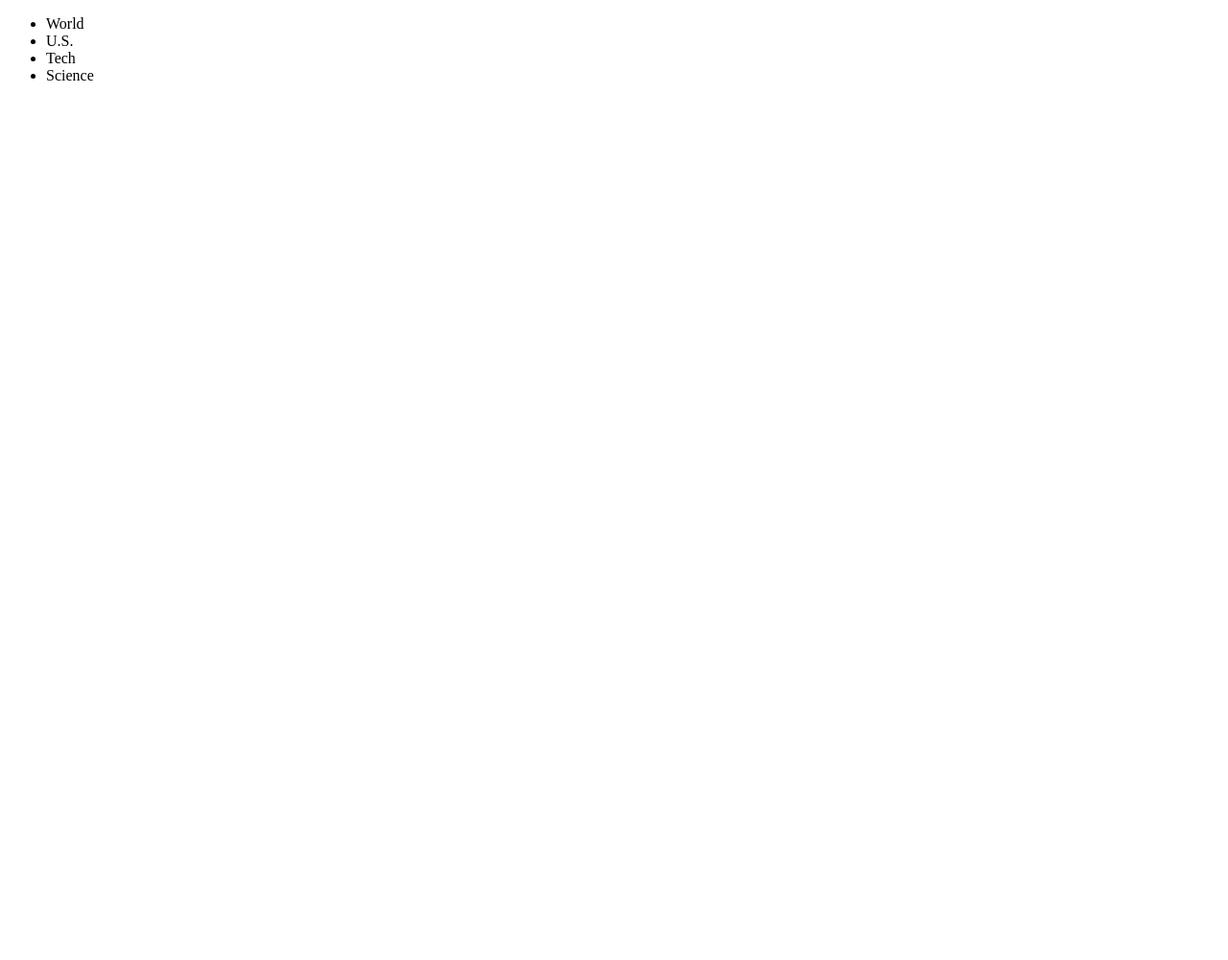
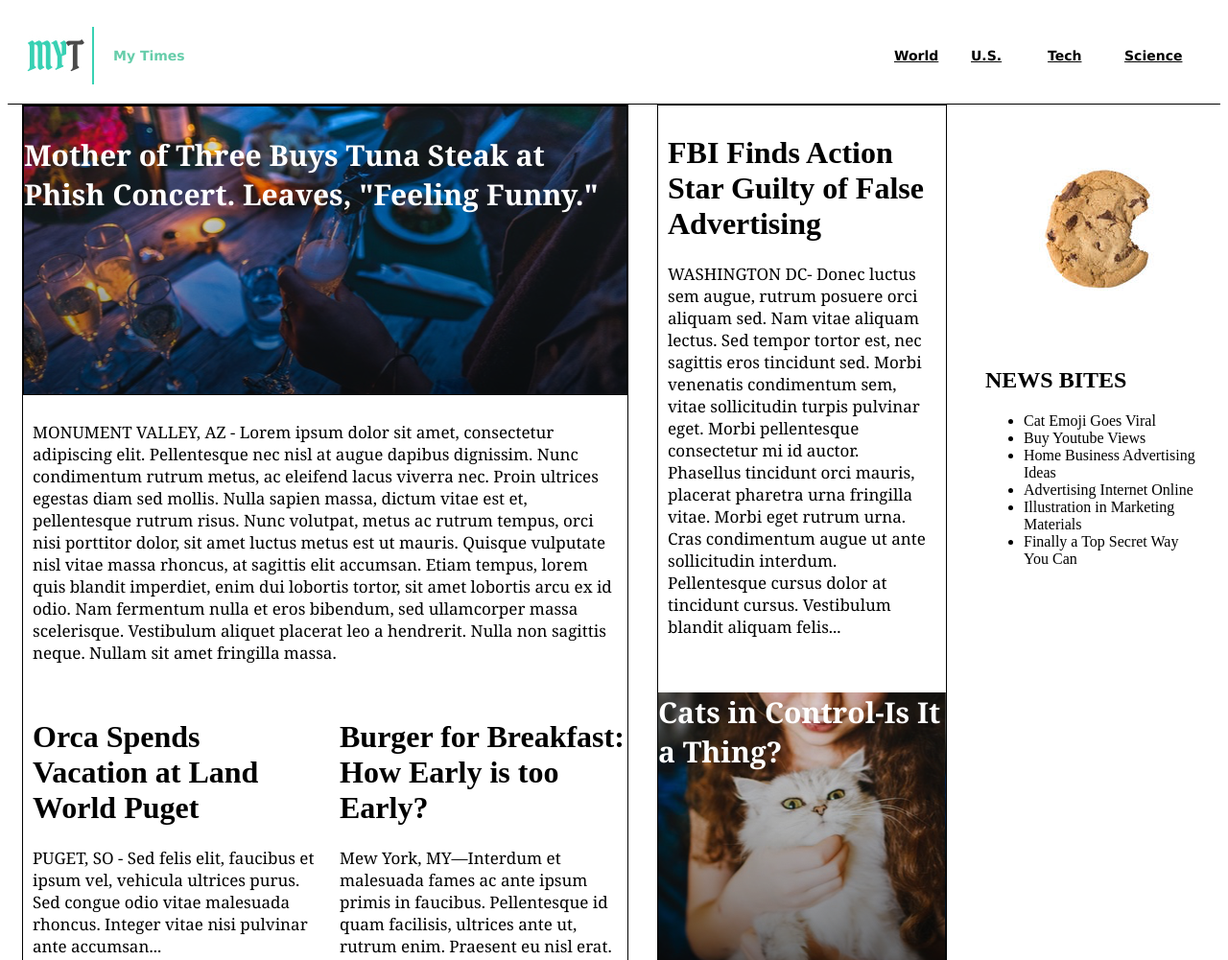
Before and after one commit to Lkemp21/My-Times, a plain HTML site: page index.html in a window 1280 px wide. Shown: the top 1001 px of the page at 96% size. Before the commit the page ends 800 px from the top, so only its background shows below. Drawn offline with Linux system fonts and the light colour scheme.

Commit message:
Add HTML and CSS

```diff
--- a/CSS/style.css
+++ b/CSS/style.css
@@ -0,0 +1,112 @@
+header {
+  width: 100%;
+  height: 100px;
+  font-family: Verdana;
+  font-size: 14px;
+  font-weight: bold;
+  display: inline-flex;
+  align-items: center;
+  justify-content: space-between;
+  border-bottom: 1px solid black;
+}
+
+#logo {
+  display: flex;
+  align-items: center;
+  padding: 10px 20px;
+}
+
+span {
+  color: MediumAquamarine;
+  padding-left: 20px;
+}
+
+nav ul {
+  list-style: none;
+  display: inline-flex;
+  padding-right: 20px;
+}
+
+nav ul li {
+  width: 80px;
+  text-decoration: underline;
+}
+
+/* -- Begin Body -- */
+
+p {
+  font-family: Georgia;
+  font-size: 17px;
+  color: black;
+}
+
+.container {
+  display: flex;
+  justify-content: space-around;
+}
+
+.column.large {
+  width: 630px;
+  border: 1px solid black;
+}
+
+.column.medium {
+  width: 300px;
+  border: 1px solid black;
+}
+
+.column.small {
+  width: 240px;
+}
+
+.hero {
+  font-family: Georgia;
+  font-weight: bold;
+  font-size: 40px;
+  color: white;
+  border: 1px solid black;
+  background-image: url("../resources/img-story-main.png");
+  height: 400px;
+  width: auto;
+}
+
+.grid {
+  display: flex;
+}
+
+.grid-col {
+  padding: 10px;
+}
+
+.article {
+  padding: 10px;
+}
+
+.img {
+  width: 300px;
+  height: 300px;
+}
+
+.hero.img {
+  width: auto;
+  height: 300px;
+}
+
+.img p {
+  font-family: Georgia;
+  font-weight: bold;
+  font-size: 30px;
+  color: white;
+}
+
+.cat {
+  background-image: url("../resources/img-cat.png");
+}
+
+.outside {
+  background-image: url("../resources/img-outside.png");
+}
+
+.camera {
+  background-image: url("../resources/img-camera.png");
+}
--- a/index.html
+++ b/index.html
@@ -11,23 +11,77 @@
 <!-- Header -->
  <header>
     <div id="logo">
+      <img src="./resources/myt-logo.jpg" alt="My Times Logo">
+      <span>My Times</span>
     </div>
     <nav>
       <ul>
         <li>World</li><li>U.S.</li><li>Tech</li><li>Science</li>
       </ul>
     </nav>
-
   </header>
-
-</div>
-
 
 <!-- Body -->
 
+  <div class="container">
+    <div class="large column">
+      <div class="hero img">
+        <p>Mother of Three Buys Tuna Steak at Phish Concert. Leaves, "Feeling Funny."</p>
+      </div>
+      <div class="article">
+        <p>MONUMENT VALLEY, AZ - Lorem ipsum dolor sit amet, consectetur adipiscing elit. Pellentesque nec nisl at augue dapibus dignissim. Nunc condimentum rutrum metus, ac eleifend lacus viverra nec. Proin ultrices egestas diam sed mollis. Nulla sapien massa, dictum vitae est et, pellentesque rutrum risus. Nunc volutpat, metus ac rutrum tempus, orci nisi porttitor dolor, sit amet luctus metus est ut mauris. Quisque vulputate nisl vitae massa rhoncus, at sagittis elit accumsan. Etiam tempus, lorem quis blandit imperdiet, enim dui lobortis tortor, sit amet lobortis arcu ex id odio. Nam fermentum nulla et eros bibendum, sed ullamcorper massa scelerisque. Vestibulum aliquet placerat leo a hendrerit. Nulla non sagittis neque. Nullam sit amet fringilla massa.</p>
+      </div>
 
+      <div class="grid">
+        <div class="grid-col">
+          <div class="text">
+            <h1>Orca Spends Vacation at Land World Puget</h1>
+            <p>PUGET, SO - Sed felis elit, faucibus et ipsum vel, vehicula ultrices purus. Sed congue odio vitae malesuada rhoncus. Integer vitae nisi pulvinar ante accumsan...</p>
+          </div>
+          <div class="outside img">
+            <p>Earth Spins Backwards for 2017</p>
+          </div>
+      </div>
+        <div class="grid-col">
+          <div class="Text">
+            <h1>Burger for Breakfast: How Early is too Early?</h1>
+            <p>Mew York, MY—Interdum et malesuada fames ac ante ipsum primis in faucibus. Pellentesque id quam facilisis, ultrices ante ut, rutrum enim. Praesent eu nisl erat.</p>
+          </div>
+          <div class="camera img">
+            <p>Research Shows Cameras Erase Memory</p>
+          </div>
+        </div>
+      </div>
+    </div>
 
+    <div class="medium column">
+      <div class="article">
+        <h1>FBI Finds Action Star Guilty of False Advertising</h1>
+        <p>WASHINGTON DC- Donec luctus sem augue, rutrum posuere orci aliquam sed. Nam vitae aliquam lectus. Sed tempor tortor est, nec sagittis eros tincidunt sed. Morbi venenatis condimentum sem, vitae sollicitudin turpis pulvinar eget. Morbi pellentesque consectetur mi id auctor. Phasellus tincidunt orci mauris, placerat pharetra urna fringilla vitae. Morbi eget rutrum urna. Cras condimentum augue ut ante sollicitudin interdum. Pellentesque cursus dolor at tincidunt cursus. Vestibulum blandit aliquam felis...</p>
+      </div>
+      <div class="cat img">
+        <p>Cats in Control-Is It a Thing?</p>
+      </div>
+      <div class="article">
+        <p>BROOKLYN, NY- In molestie nulla sodales sit amet. Proin vulputate, ipsum porta aliquam commodo, nunc nibh tincidunt lorem, vel consectetur neque mi vel neque. Mauris ultricies, nulla scelerisque sollicitudin lobortis, dui est sodales sapien, a vestibulum velit diam eget felis. Vivamus dignissim lacinia dolor, quis commodo tellus pellentesque in.</p>
+      </div>
+    </div>
 
+    <div class="small column">
+      <div class="article">
+        <img src="./resources/img-cookie.png" alt="Cookie Picture">
+        <h2>NEWS BITES</h2>
+        <ul>
+          <li>Cat Emoji Goes Viral</li>
+          <li>Buy Youtube Views</li>
+          <li>Home Business Advertising Ideas</li>
+          <li>Advertising Internet Online</li>
+          <li>Illustration in Marketing Materials</li>
+          <li>Finally a Top Secret Way You Can</li>
+        </ul>
+      </div>
+    </div>
+  </div>
 
   </body>
 
```
Lines whose indentation alone changed are shown as unchanged.
